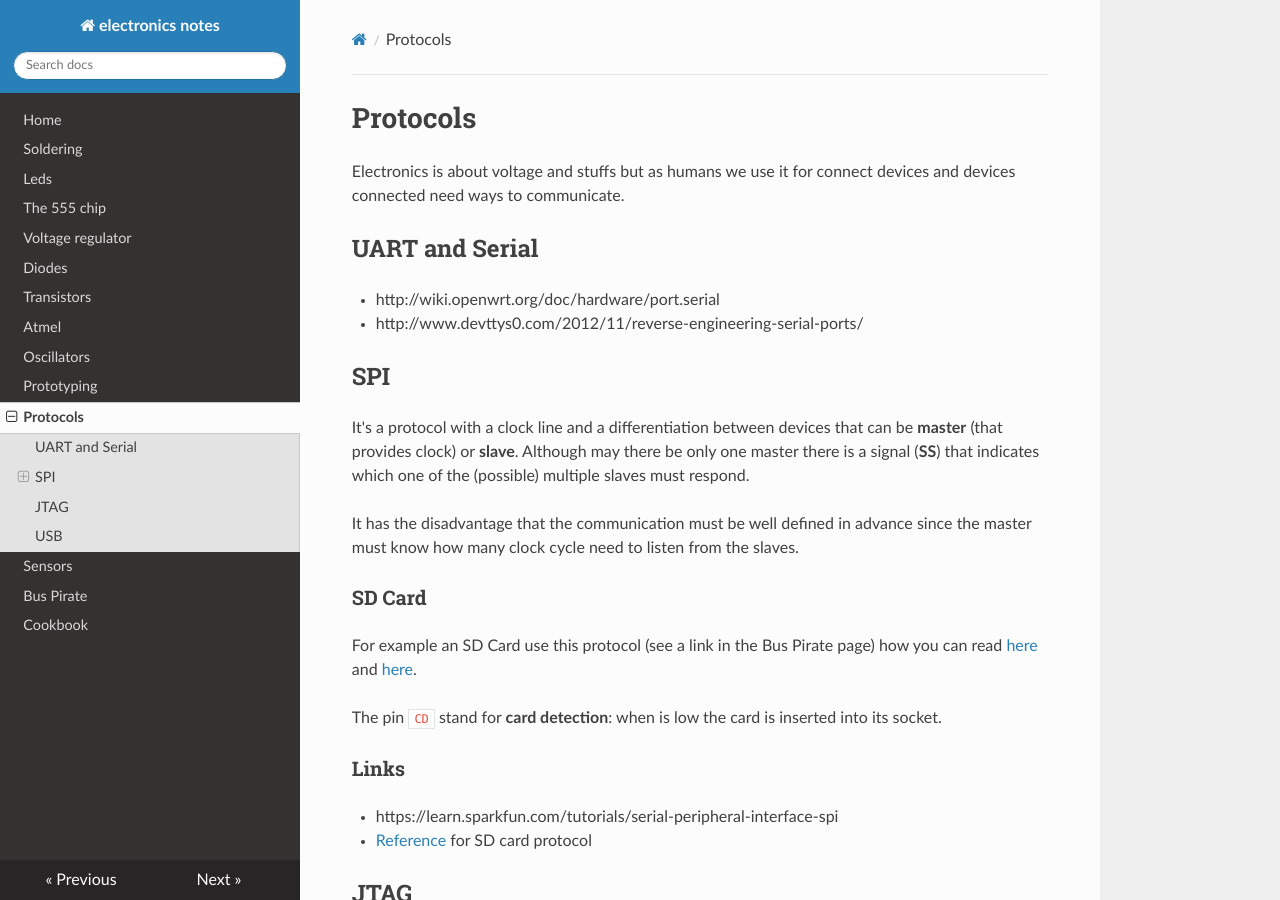
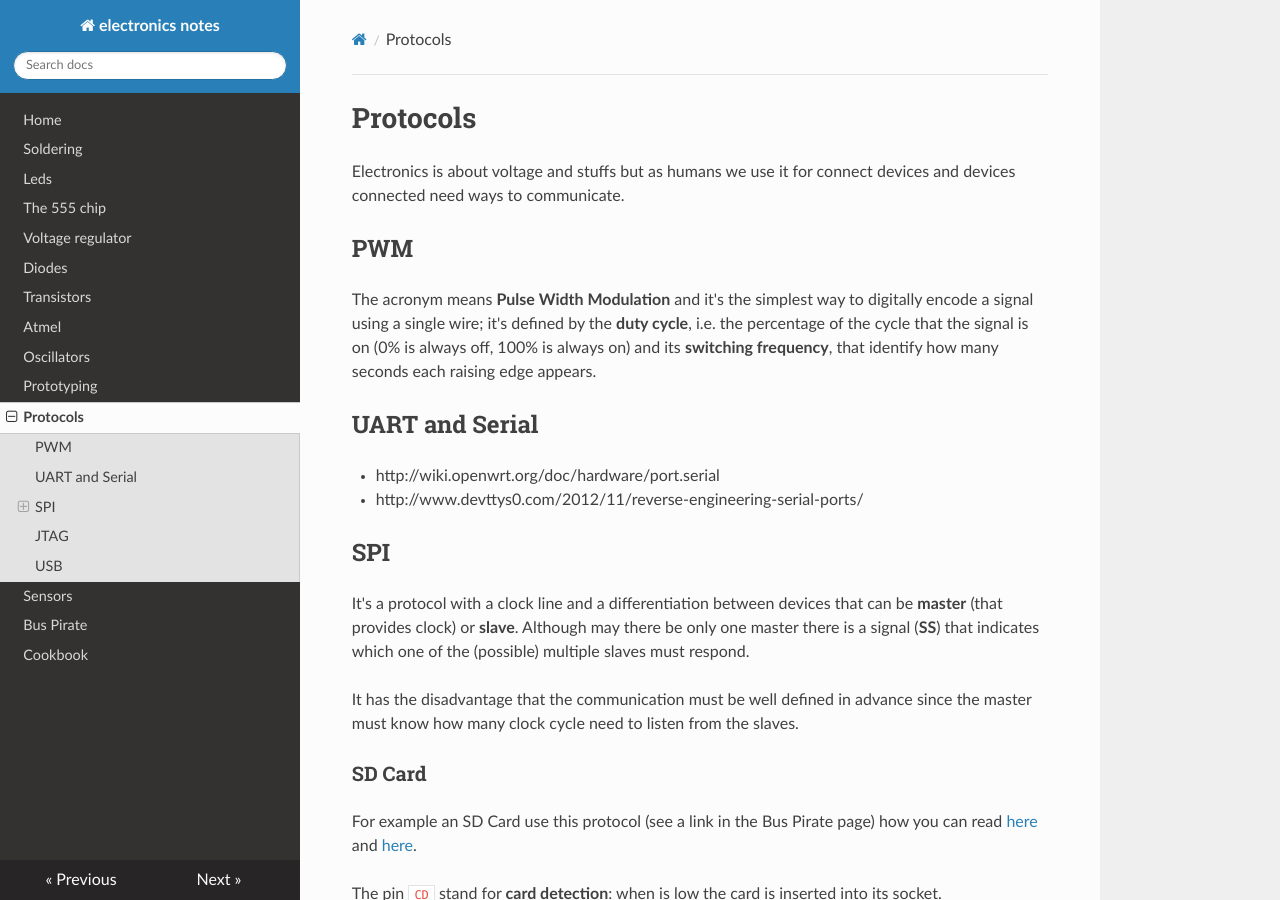
Before and after one commit to gipi/electronics-notes, an MkDocs documentation site: the page built from docs/protocols.md, in a window 1280 px wide and 900 px high. Built offline with MkDocs 1.6.1, drawn with Linux system fonts in a browser that asks for light colours; nearby versions of some CDN libraries; old or Windows-style settings are respelled for this version of MkDocs.

Commit message:
Add PWM.

```diff
--- a/docs/protocols.md
+++ b/docs/protocols.md
@@ -3,6 +3,13 @@
 Electronics is about voltage and stuffs but as humans we use it for
 connect devices and devices connected need ways to communicate.
 
+## PWM
+
+The acronym means **Pulse Width Modulation** and it's the simplest
+way to digitally encode a signal using a single wire; it's defined
+by the **duty cycle**, i.e. the percentage of the cycle that the
+signal is on (0% is always off, 100% is always on) and its **switching frequency**,
+that identify how many seconds each raising edge appears.
 ## UART and Serial
 
  - http://wiki.openwrt.org/doc/hardware/port.serial
```
